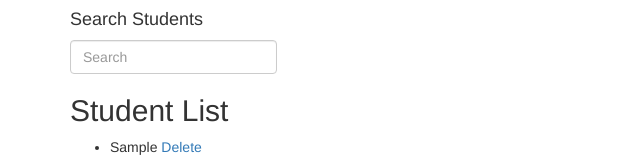
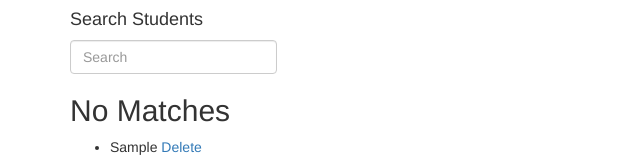
Before and after one commit to davidgarber/student-roster-angular, a plain HTML site: page index.html in a window 1280 px wide. Both pictures are taken after typing "Sample" into the empty fields and a click on the button "Submit". Shown: the top 164 px of the page, 0-640 px from the left. Drawn offline with nearby package versions, Linux system fonts and the light colour scheme.

Commit message:
Display no matches if no matches.

```diff
--- a/index.html
+++ b/index.html
@@ -22,7 +22,10 @@
       </div>
       <div class="row">
         <div class="col-md-12">
-          <h2>Student List</h2>
+          <h2 ng-show="students.length && filtered.length">Student List</h2>
+          <h2 ng-show="students.length && !filtered.length">No Matches</h2>
+        </div>
+        <div class="col-md-12">
             <ul>
               <li ng-repeat="item in students | filter:query">
                 <span ng-click="editing = true" ng-hide="editing">
```
